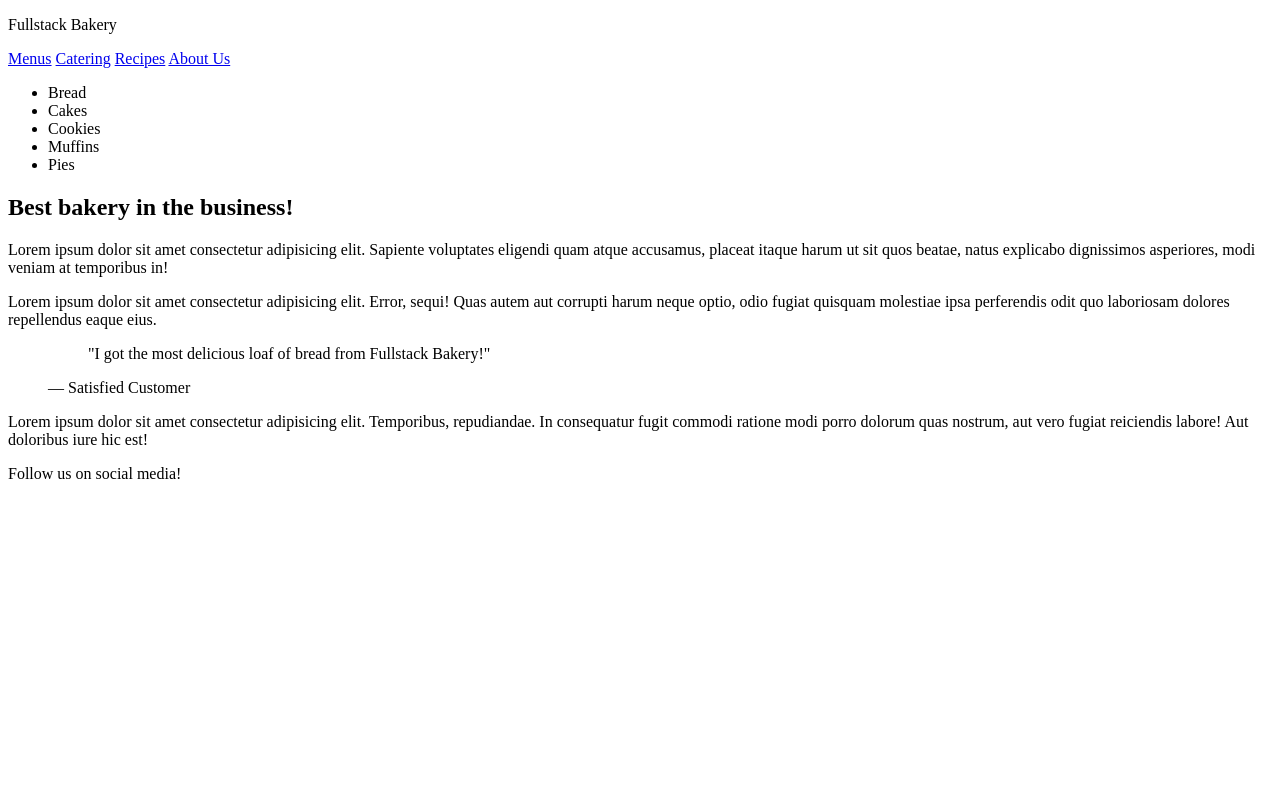
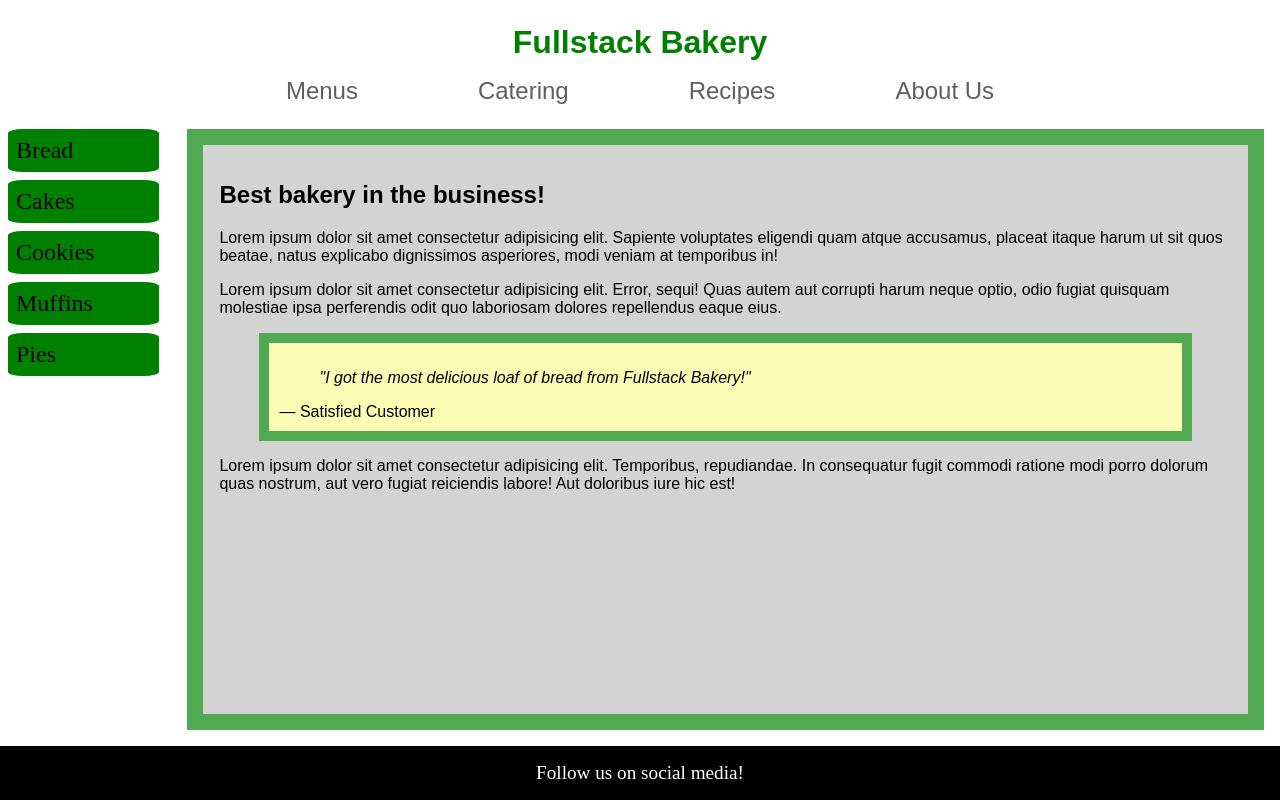
Before and after one commit to RudyA10/fullstack-bakery, a plain HTML site: page index.html in a window 1280 px wide. Drawn offline with Linux system fonts and the light colour scheme.

Commit message:
Changes made for final submission

```diff
--- /dev/null
+++ b/index.css
@@ -0,0 +1,92 @@
+html,
+body {
+  height: 100%;
+  margin: 0;
+}
+
+body {
+  display: flex;
+  flex-direction: column;
+  height: 100%;
+}
+
+header {
+  display: flex;
+  flex-direction: column;
+  align-items: center;
+  margin: 1vh;
+}
+
+nav {
+  display: flex;
+  gap: 15vh;
+  margin: 0;
+  padding: 0;
+  font-family: Arial, Helvetica, sans-serif;
+}
+
+a {
+  color: rgb(95, 95, 95);
+  text-decoration: none;
+  font-size: x-large;
+}
+
+main {
+  display: flex;
+  gap: 1vw;
+  flex-grow: 1;
+}
+
+ul {
+  display: flex;
+  flex-direction: column;
+  gap: 0.5rem;
+  padding-left: 1vh;
+}
+
+li {
+  background-color: green;
+  list-style-type: none;
+  font-size: x-large;
+  padding: 1vh;
+  padding-right: 5vw;
+  border-radius: 10%;
+}
+
+article {
+  border: 2vh solid rgb(81, 170, 81);
+  margin: 2vh;
+  padding: 2vh;
+  font-family: Arial, Helvetica, sans-serif;
+  background-color: lightgrey;
+}
+
+blockquote {
+  font-style: italic;
+}
+
+figure {
+  background-color: rgb(252, 253, 180);
+}
+
+footer {
+  font-size: larger;
+  color: white;
+  background-color: rgb(0, 0, 0);
+  padding: 2vh;
+  text-align: center;
+}
+
+.brand {
+  color: green;
+  font-family: Arial, Helvetica, sans-serif;
+  font-weight: bolder;
+  font-size: xx-large;
+  margin: 1vh;
+  padding: 1vh;
+}
+
+.testimonial {
+  border: 10px solid rgb(81, 170, 81);
+  padding: 10px;
+}
--- a/index.html
+++ b/index.html
@@ -2,11 +2,12 @@
 <html lang="en">
   <head>
     <title>Fullstack Bakery</title>
+    <link rel="stylesheet" href="index.css" />
   </head>
   <body>
     <header>
       <p class="brand">Fullstack Bakery</p>
-      <nav>
+      <nav id="nav">
         <a href="#">Menus</a>
         <a href="#">Catering</a>
         <a href="#">Recipes</a>
```
